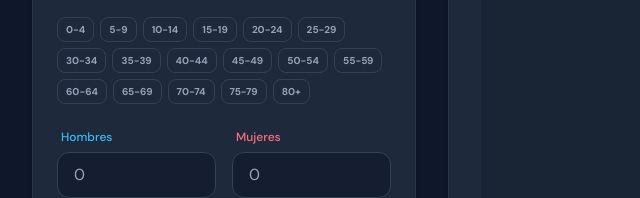
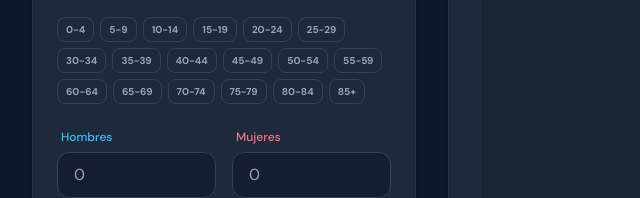
Before and after one commit to Ramacamp/piramidedepoblacion, a plain HTML site: page index.html in a window 1280 px wide. Shown: the part 295-493 px from the top of the page, 0-640 px from the left. Drawn offline with nearby package versions, Linux system fonts and the light colour scheme.

Commit message:
Add files via upload

```diff
--- a/index.html
+++ b/index.html
@@ -197,7 +197,8 @@
 
         let allData = [];
         let selectedYear = '';
-        const AGES = ['0-4','5-9','10-14','15-19','20-24','25-29','30-34','35-39','40-44','45-49','50-54','55-59','60-64','65-69','70-74','75-79','80+'];
+        // Grupos de edad actualizados para incluir 80-84 y 85+
+        const AGES = ['0-4','5-9','10-14','15-19','20-24','25-29','30-34','35-39','40-44','45-49','50-54','55-59','60-64','65-69','70-74','75-79','80-84','85+'];
 
         function loadLocal() {
             const stored = localStorage.getItem('demographics_data');
```
